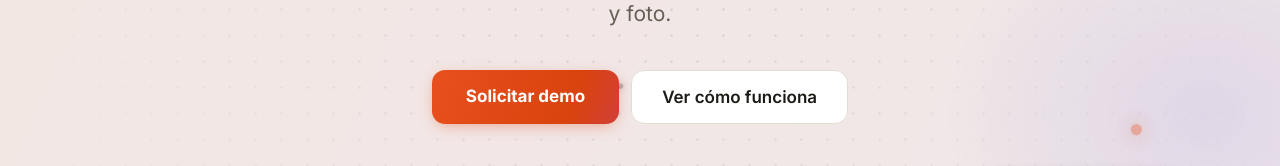
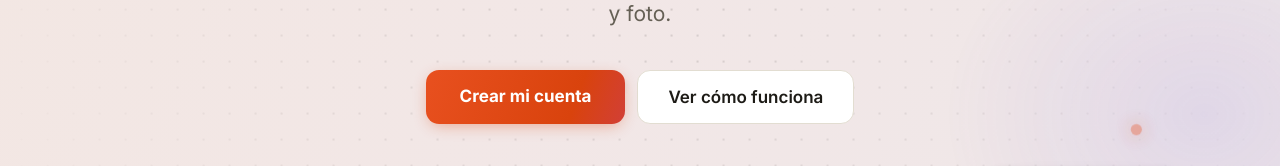
Before and after one commit to yoske7062/conserjeos, a Next.js app in the folder apps/admin/: page / in a window 1280 px wide. Shown: the part 447-613 px from the top of the page. Built offline with nearby package versions, Linux system fonts and the light colour scheme.

Commit message:
feat(landing): conectar CTAs de la web pública con el signup real
Los 3 botones "Solicitar demo" (hero, CTA final, footer) mandaban a un
mailto: manual. Ahora apuntan a /registro, el flujo de autoservicio con
Stripe (PR #46) que ya existe pero al que la landing nunca enlazaba.

```diff
--- a/apps/admin/app/Landing.jsx
+++ b/apps/admin/app/Landing.jsx
@@ -1275,10 +1275,10 @@ export default function Landing() {
           </p>
 
           <div ref={ctas} style={{ display: 'flex', gap: 12, justifyContent: 'center', flexWrap: 'wrap' }}>
-            <a href="mailto:hola@portia.cl" className="btn-grad" style={{
+            <Link href="/registro" className="btn-grad" style={{
               fontFamily: T.font, fontSize: 17, fontWeight: 700, color: '#fff',
               textDecoration: 'none', borderRadius: 13, padding: '16px 34px', display: 'inline-block',
-            }}>Solicitar demo</a>
+            }}>Crear mi cuenta</Link>
             <a href="#producto" className="btn-ghost" style={{
               fontFamily: T.font, fontSize: 17, fontWeight: 600, color: T.ink,
               textDecoration: 'none', borderRadius: 13, padding: '16px 30px', display: 'inline-block',
@@ -1377,10 +1377,10 @@ export default function Landing() {
             Escríbenos y te lo mostramos funcionando.
           </p>
           <div style={{ display: 'flex', gap: 12, justifyContent: 'center', flexWrap: 'wrap' }}>
-            <a href="mailto:hola@portia.cl" className="btn-grad" style={{
+            <Link href="/registro" className="btn-grad" style={{
               fontFamily: T.font, fontSize: 17.5, fontWeight: 700, color: '#fff',
               textDecoration: 'none', borderRadius: 13, padding: '17px 40px', display: 'inline-block',
-            }}>Solicitar demo</a>
+            }}>Crear mi cuenta</Link>
             <Link href="/login" className="btn-ghost" style={{
               fontFamily: T.font, fontSize: 17.5, fontWeight: 600, color: T.ink,
               textDecoration: 'none', borderRadius: 13, padding: '17px 36px', display: 'inline-block',
@@ -1407,7 +1407,7 @@ export default function Landing() {
             <p style={{ fontSize: 12.5, color: 'rgba(255,255,255,0.35)', fontStyle: 'italic' }}>Tu edificio. Todo en orden.</p>
           </div>
           {[
-            { h: 'Producto', links: [['Panel admin', '/login'], ['Solicitar demo', 'mailto:hola@portia.cl']] },
+            { h: 'Producto', links: [['Panel admin', '/login'], ['Crear mi cuenta', '/registro']] },
             { h: 'Contacto', links: [['hola@portia.cl', 'mailto:hola@portia.cl'], ['Santiago, Chile', null]] },
           ].map(({ h, links }) => (
             <div key={h}>
```
